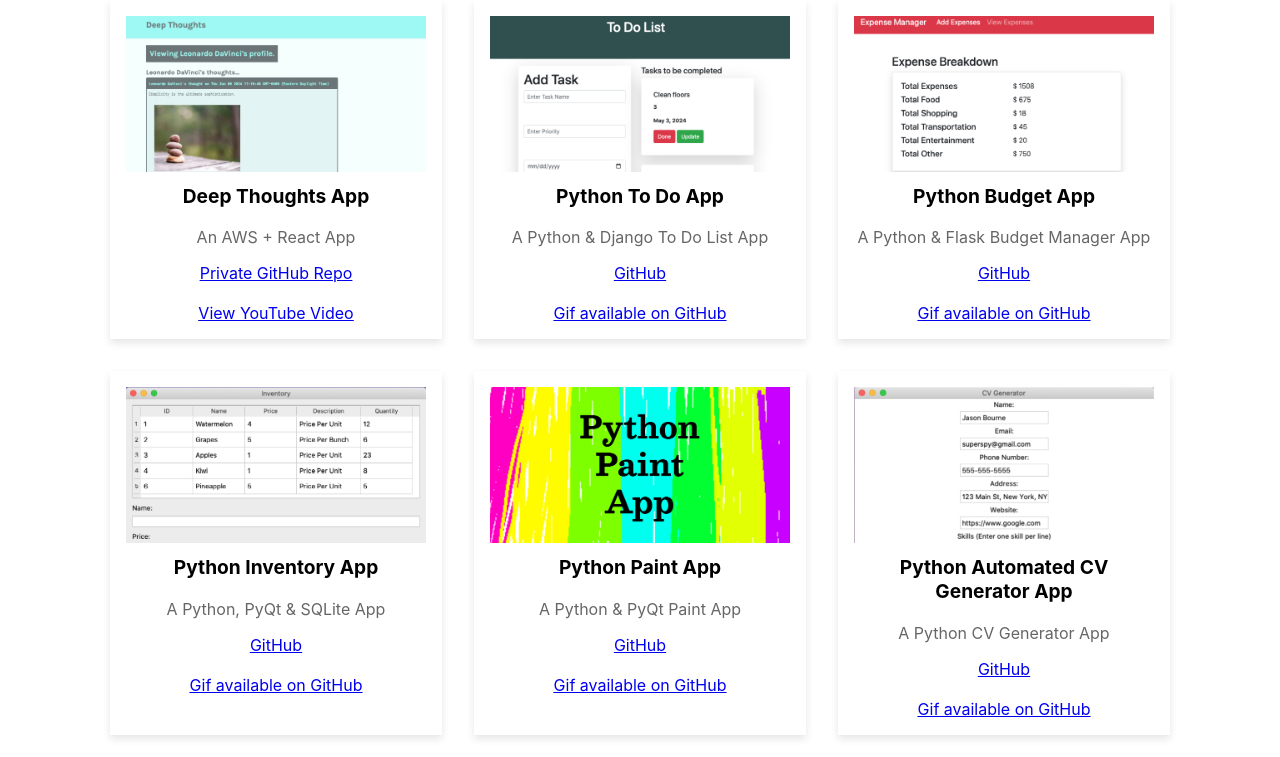
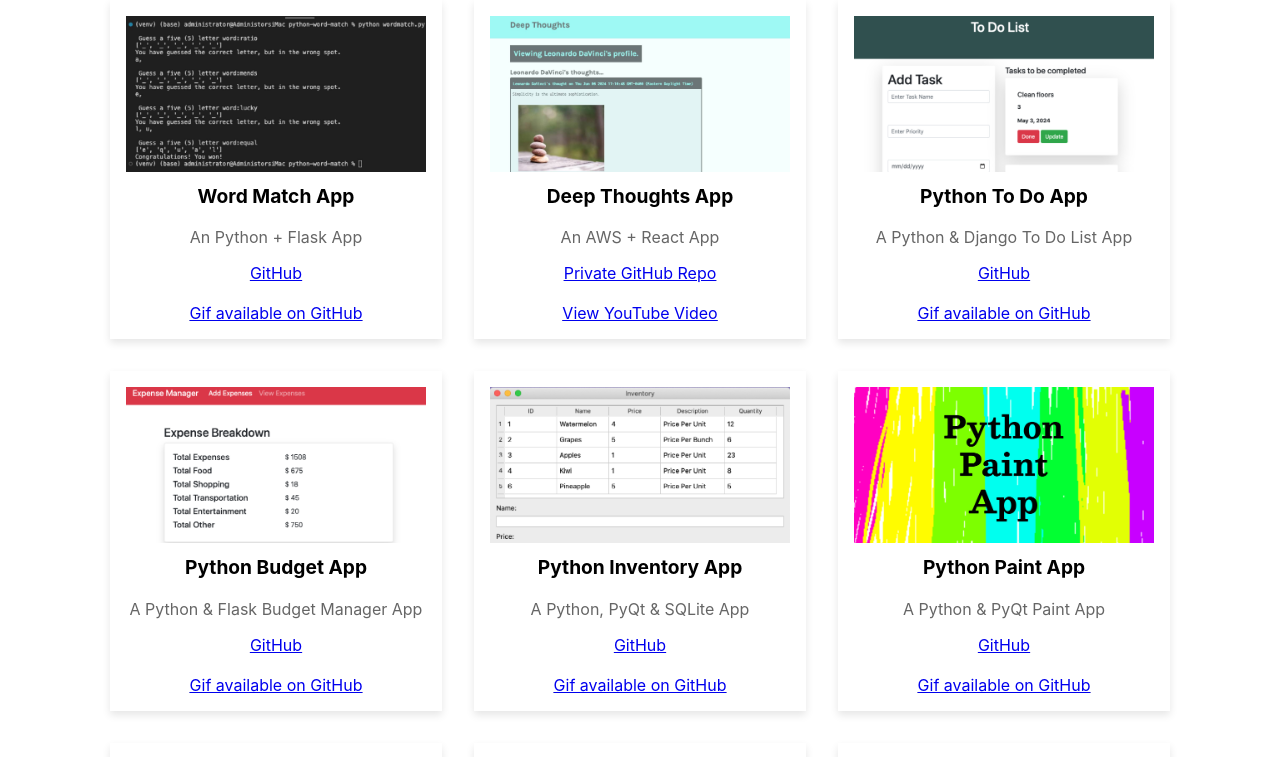
Before and after one commit to jenstem/react-portfolio, a React (Create React App) app: page / in a window 1280 px wide. Shown: the part 962-1719 px from the top of the page. Built offline with nearby package versions, Linux system fonts and the light colour scheme.

Commit message:
Add word match app to projects.js

```diff
--- a/src/Pages/projects.js
+++ b/src/Pages/projects.js
@@ -39,9 +39,11 @@ import Inventory from '../assets/app-images/inventory.jpg';
 import Budget from '../assets/app-images/budget_manager.jpg';
 import Tasks from '../assets/app-images/to-do-app.jpg';
 import Thoughts from '../assets/app-images/deep-thoughts.jpg';
+import WordMatch from '../assets/app-images/wordmatch.jpg';
 
 const projectData = [
 
+    { title: 'Word Match App', description: 'An Python + Flask App', imageUrl: WordMatch, url: <a href="https://github.com/jenstem/python-word-match">GitHub</a>, site: <a href="https://github.com/jenstem/python-word-match">Gif available on GitHub</a> },
     { title: 'Deep Thoughts App', description: 'An AWS + React App', imageUrl: Thoughts, url: <a href="https://github.com/jenstem/aws2">Private GitHub Repo</a>, site: <a href="https://youtu.be/yulIIdO484M">View YouTube Video</a> },
     { title: 'Python To Do App', description: 'A Python & Django To Do List App', imageUrl: Tasks, url: <a href="https://github.com/jenstem/django-to-do-app">GitHub</a>, site: <a href="https://github.com/jenstem/django-to-do-app">Gif available on GitHub</a> },
     { title: 'Python Budget App', description: 'A Python & Flask Budget Manager App', imageUrl: Budget, url: <a href="https://github.com/jenstem/python-expense-manager">GitHub</a>, site: <a href="https://github.com/jenstem/python-expense-manager">Gif available on GitHub</a> },
```
